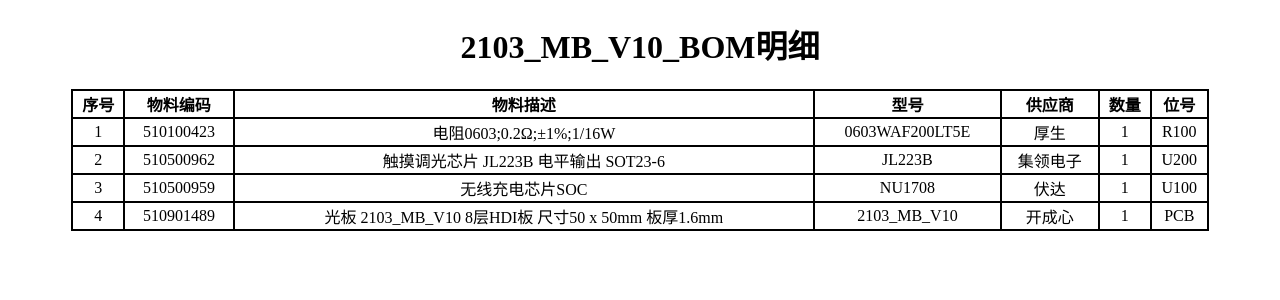
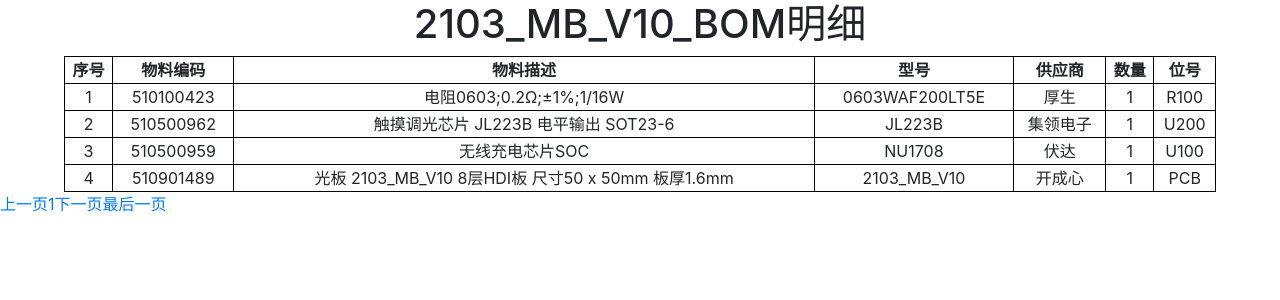
Before and after one commit to lvyang0620/django, a Django app: a page that uses bom/templates/specific_bom_detail.html in a window 1280 px wide. Shown: the top 300 px of the page. Run offline with Django 3.2, Linux system fonts and the light colour scheme; data comes from the database, SQL or seed files in the repository; some libraries are stand-ins or nearby versions.

Commit message:
从Bominfo查询的BOM明细显示，添加分页功能

```diff
--- a/bom/bominfo_to_bomlist_views.py
+++ b/bom/bominfo_to_bomlist_views.py
@@ -4,24 +4,40 @@
 from django.http import HttpResponse, HttpResponseRedirect, JsonResponse
 from .models import *
 import json
+from django.core.paginator import Paginator, EmptyPage
+
 
 def specific_bom_detail(request,bomname):
     bominfo_id = Bominfo.objects.get(bomname=bomname)
-    qs = Bomlist.objects.values('material__code','material__description','material__partnumber','material__supplier__name','num','references').filter(bominfo=bominfo_id)
-    '''
-    print(qs,type(qs))
-    total = qs.count()
-    rows = []
-    data = {'total': total, 'rows': rows, 'bomname':bomname}
-    for q in qs:
-        rows.append({
-            'material__code': q.material__code,
-            'material__description': q.material__description,
-            'material__partnumber': q.material__partnumber,
-            'material__supplier__name': q.material__supplier__name,
-            'num': q.num,
-            'references': q.references
-        })
-    return render(request,'specific_bom_detail.html',data,content_type='application/json')
-    '''
-    return render(request, 'specific_bom_detail.html', {'qs_list': qs,'bomname':bomname})
+    bominfo_bomlist_list = Bomlist.objects.values('material__code','material__description','material__partnumber','material__supplier__name','num','references').filter(bominfo=bominfo_id)
+
+    paginator = Paginator(bominfo_bomlist_list, 10)  # 根据指定的每页列表大小进行分页
+    try:
+        current_page_num = int(request.GET.get('page', 1))
+        page_bominfo_bomlist_list = paginator.page(current_page_num)  # 根据页数获取特定页的列表
+        page_num = paginator.num_pages
+    except EmptyPage:
+        page_bominfo_bomlist_list = paginator.page(1)
+
+    #  如果页数十分多时，换另外一种显示方式
+    if paginator.num_pages > 11:  # 一般网页展示11页,左5页,右5页,加上当前页,共11页
+        if current_page_num - 5 < 1:  # 如果前5页小于1时
+            pageRange = range(1, 11)  # 页码的列表:范围是初始状态
+        elif current_page_num + 5 > paginator.num_pages:  # 如果后5页大于总页数时
+            # 页码的列表:范围是(当前页-5,总页数+1)。因为range顾头不顾尾,需要加1
+            pageRange = range(current_page_num - 5, paginator.num_pages + 1)
+        else:
+            # 页码的列表:后5页正常时,页码范围是(当前页-5,当前页+6)。注意不是+5,因为range顾头不顾尾！
+            pageRange = range(current_page_num - 5, current_page_num + 6)
+    else:
+        pageRange = paginator.page_range  # 页码的列表
+
+    data = {
+        'qs_list': page_bominfo_bomlist_list,
+        'paginator': paginator,
+        'current_page_num': current_page_num,
+        'bomname': bomname,
+        'pageRange':pageRange
+    }
+
+    return render(request, 'specific_bom_detail.html', data)
--- a/bom/templates/specific_bom_detail.html
+++ b/bom/templates/specific_bom_detail.html
@@ -1,7 +1,17 @@
+{% load static %}
+
 <!DOCTYPE html>
 <html lang="en">
 <head>
     <meta charset="UTF-8">
+    {#    核心组件 bootstrap JQuey#}
+    <link href="{% static 'bom/bootstrap-5.1.3/dist/css/bootstrap.css' %}" rel="stylesheet"/>
+    <script src="{% static 'bom/jquery/jquery-3.6.0.min.js' %}"></script>
+    <script src="{% static 'bom/bootstrap-5.1.3/dist/js/bootstrap.min.js' %}"></script>
+    {#    bootstrap-table 插件#}
+    <link href="{% static 'bom/bootstrap-table-1.19.1/dist/bootstrap-table.css' %}" rel="stylesheet"/>
+    <script src="{% static 'bom/bootstrap-table-1.19.1/dist/bootstrap-table.js' %}"></script>
+    <script src="{% static 'bom/bootstrap-table-1.19.1/dist/locale/bootstrap-table-zh-CN.js' %}"></script>
     <title>BOM明细</title>
         <style>
 			table{
@@ -25,7 +35,7 @@
 		</style>
 </head>
 <body>
-    <h1 align="center">{{ bomname }}明细</h1>
+    <div align="center" ><h1 >{{ bomname }}明细</h1></div>
     {% block page-content %}
             <table class="" >
                 <thead>
@@ -53,6 +63,42 @@
                     {% endfor %}
                 </tbody>
             </table>
+
+            {#分页展示#}
+            <nav aria-label="Page navigation">
+                <ul class="pagination">
+                    {#has_previous 判断是否有上一页#}
+                    {% if qs_list.has_previous %}
+                        {#previous_page_number 上一页的页码#}
+                        <li><a href="?page={{ qs_list.previous_page_number }}" aria-label="Previous"><span
+                                aria-hidden="true">上一页</span></a></li>
+                    {% else %}
+                        {#class="disabled" 禁止用户点击#}
+                        <li class="disabled"><a href="" aria-label="Previous"><span aria-hidden="true">上一页</span></a></li>
+                    {% endif %}
+                    {#遍历页码的列表#}
+                    {% for i in pageRange %}
+                        {#判断当前页码数等于底部页码时#}
+                        {% if current_num == i %}
+                            {#增加class,加深按钮#}
+                            <li class="active"><a href="?page={{ i }}">{{ i }}</a></li>
+                        {% else %}
+                            {#href参数为简写,它会自动获取当前路径，并拼接参数#}
+                            <li><a href="?page={{ i }}">{{ i }}</a></li>
+                        {% endif %}
+                    {% endfor %}
+                    {#has_next 判断是否有下一页#}
+                    {% if qs_list.has_next %}
+                        {#next_page_number 下一页的页码#}
+                        <li><a href="?page={{ qs_list.next_page_number }}" aria-label="Next"><span
+                                aria-hidden="true">下一页</span></a></li>
+                    {% else %}
+                        {#class="disabled" 禁止用户点击#}
+                        <li class="disabled"><a href="" aria-label="Next"><span aria-hidden="true">下一页</span></a></li>
+                    {% endif %}
+                    <li><a href="?page={{ paginator.num_pages }}" aria-label="Next"><span aria-hidden="true">最后一页</span></a></li>
+                </ul>
+            </nav>
     {% endblock %}
 </body>
 </html>
```
Lines whose indentation alone changed are shown as unchanged.
